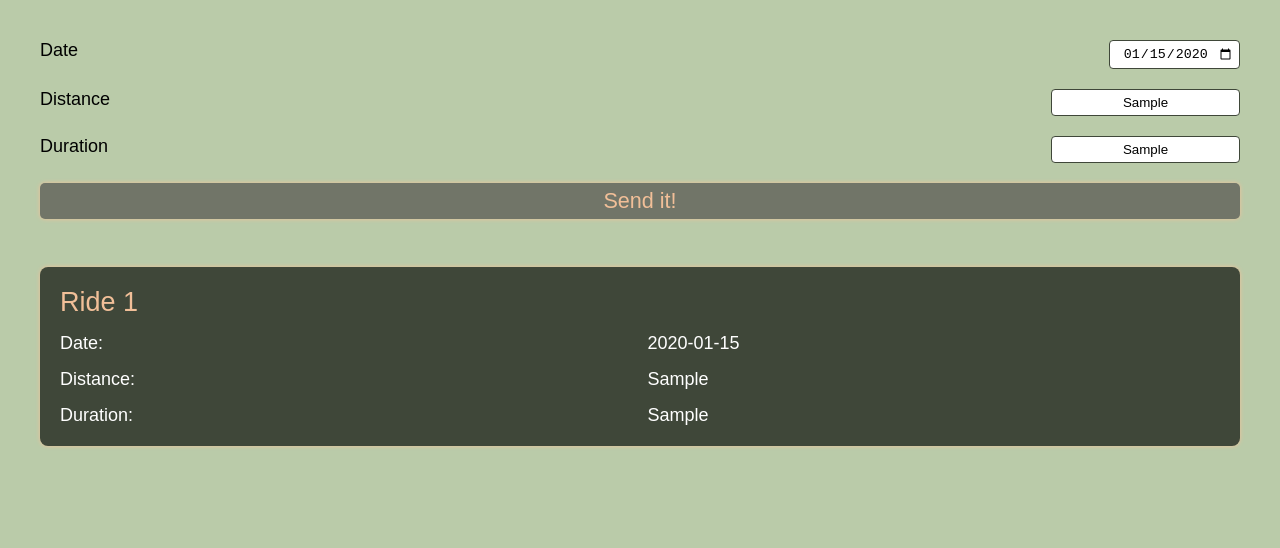
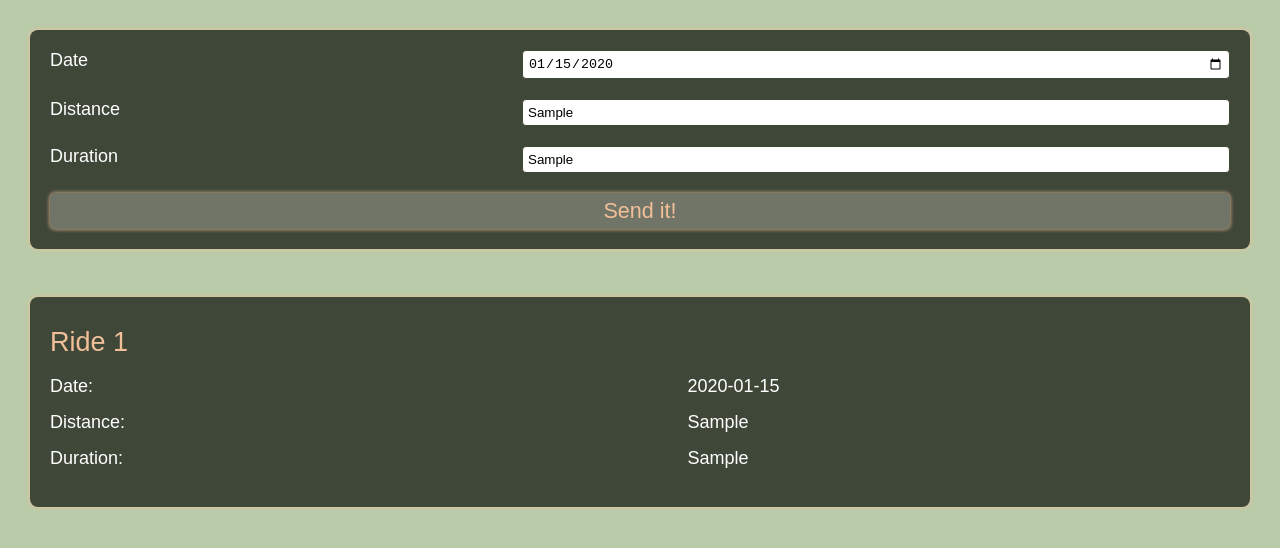
Before and after one commit to dw0111/capstone-project, a React (Create React App) app: page / in a window 1280 px wide. Both pictures are taken after typing "2020-01-15", "Sample", "Sample" into the empty fields and a click on the button "Send it!". Shown: the top 548 px of the page. Built offline with nearby package versions, Linux system fonts and the light colour scheme.

Commit message:
Adjustmens after PR

```diff
--- a/src/GlobalStyles.js
+++ b/src/GlobalStyles.js
@@ -32,6 +32,7 @@ input {
   padding: 5px;
   border: 1px solid #3f4739;
   border-radius: 4px;
-  text-align: center;
+  flex-grow: none;
+  width:60%
 }
 `
--- a/src/components/App.js
+++ b/src/components/App.js
@@ -4,6 +4,8 @@ import GlobalStyles from '../GlobalStyles'
 import RideForm from './RideForm/RideForm'
 import { v4 as uuidv4 } from 'uuid'
 import RidesList from './RidesList/RidesList'
+import setLocal from '../lib/setLocal'
+import getLocal from '../lib/getLocal'
 
 export default function App() {
   const [rides, setRides] = useState(getLocal('rides') ?? [])
@@ -31,17 +33,8 @@ export default function App() {
     }
     setRides([newRide, ...rides])
   }
-
-  function setLocal(key, data) {
-    localStorage.setItem(key, JSON.stringify(data))
-  }
-
-  function getLocal(key) {
-    const jsonString = localStorage.getItem(key)
-    return JSON.parse(jsonString)
-  }
 }
 
 const AppStyled = styled.div`
-  padding: 40px;
+  padding: 30px;
 `
--- a/src/components/RideForm/RideForm.js
+++ b/src/components/RideForm/RideForm.js
@@ -25,6 +25,11 @@ const FormStyled = styled.form`
   display: grid;
   justify-items: center;
   gap: 20px;
+  background: var(--dark);
+  border-radius: 8px;
+  padding: 20px;
+  color: white;
+  box-shadow: 0 0 4px var(--highlight);
 `
 const LabelStyled = styled.label`
   width: 100%;
--- a/src/components/RidesList/RidesList.js
+++ b/src/components/RidesList/RidesList.js
@@ -3,22 +3,22 @@ import RidesListEntry from '../RidesListEntry/RidesListEntry'
 
 export default function RidesList({ rides }) {
   return (
-    <OlStyled role="list">
+    <ListStyled role="list">
       {rides.map((ride, index) => (
-        <LiStyled key={ride.id}>
+        <ListItem key={ride.id}>
           <RidesListEntry ride={ride} index={rides.length - index} />
-        </LiStyled>
+        </ListItem>
       ))}
-    </OlStyled>
+    </ListStyled>
   )
 }
 
-const OlStyled = styled.ol`
+const ListStyled = styled.ol`
   display: grid;
   gap: 10px;
   padding: 30px 0;
 `
 
-const LiStyled = styled.li`
+const ListItem = styled.li`
   list-style-type: none;
 `
--- a/src/components/RidesListEntry/RidesListEntry.js
+++ b/src/components/RidesListEntry/RidesListEntry.js
@@ -3,31 +3,37 @@ import styled from 'styled-components'
 export default function RidesListEntry({ ride, index }) {
   const { date, distance, duration } = ride
   return (
-    <DivStyled>
+    <Entry>
       <H2Styled>Ride {index}</H2Styled>
-      <span>Date: </span>
-      <span>{date}</span>
-      <span>Distance: </span>
-      <span>{distance}</span>
-      <span>Duration: </span>
-      <span>{duration}</span>
-    </DivStyled>
+      <Stats>
+        <dt>Date: </dt>
+        <dd>{date}</dd>
+        <dt>Distance: </dt>
+        <dd>{distance}</dd>
+        <dt>Duration: </dt>
+        <dd>{duration}</dd>
+      </Stats>
+    </Entry>
   )
 }
 
-const DivStyled = styled.div`
-  display: grid;
-  gap: 15px;
-  grid-template-columns: 1fr 1fr;
+const Entry = styled.div`
   background: var(--dark);
   border-radius: 8px;
   padding: 20px;
   color: white;
   box-shadow: 0 0 4px var(--highlight);
 `
+
+const Stats = styled.dl`
+  display: grid;
+  gap: 15px;
+  grid-template-columns: 1fr 1fr;
+`
+
 const H2Styled = styled.h2`
   grid-column: 1 / span 2;
   color: var(--highlight);
-  margin: 0;
+  margin: 10px 0;
   font-weight: normal;
 `
```
Also changed, not shown: 1 other file (tests, documents, lock files or other folders).
